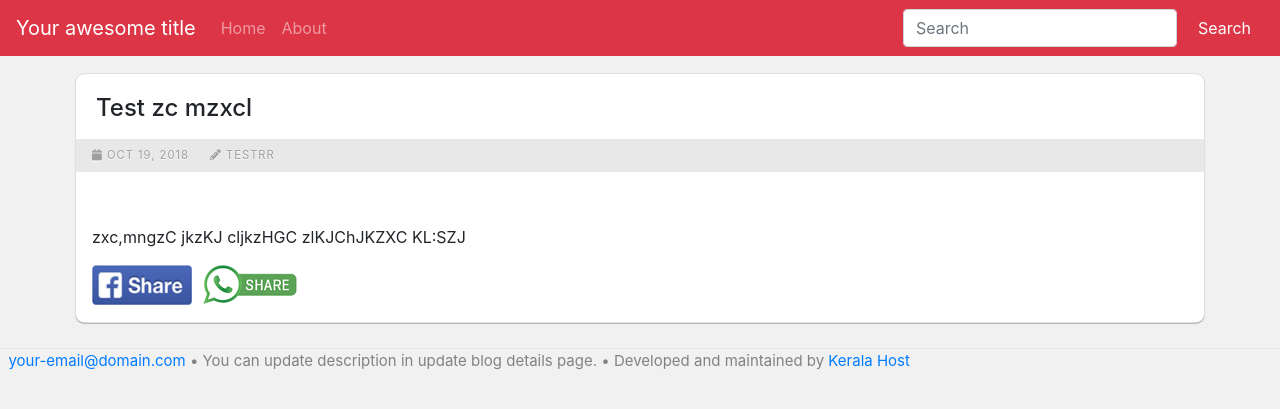
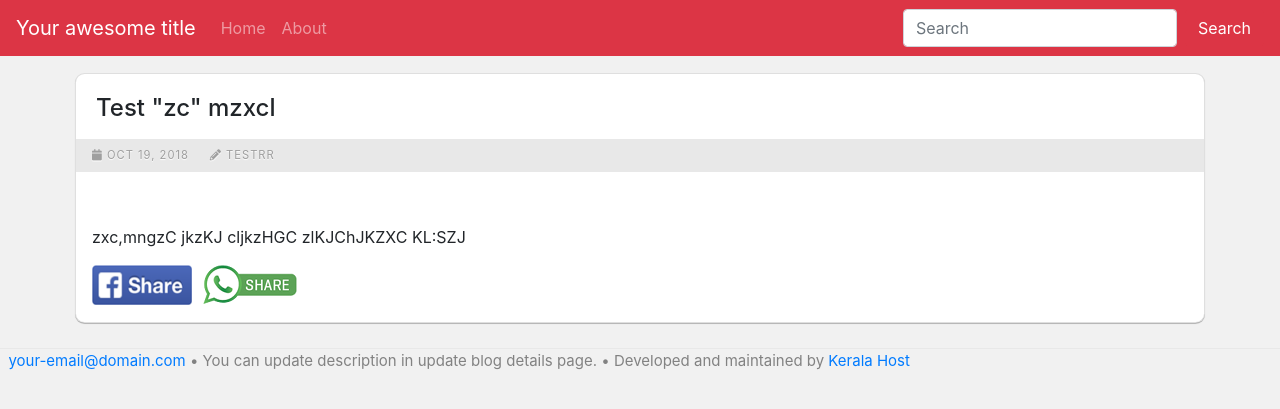
Before and after one commit to bpmottathai/testrr, a Jekyll site: the page built from _posts/2018-10-19-testzcmzxcl.markdown, in a window 1280 px wide. Shown: the top 409 px of the page. Built offline with Jekyll 4.4.1, drawn with Linux system fonts in a browser that asks for light colours; nearby versions of some CDN libraries.

```diff
--- a/_posts/2018-10-19-testzcmzxcl.markdown
+++ b/_posts/2018-10-19-testzcmzxcl.markdown
@@ -1,6 +1,6 @@
 ---
 layout: post
-title:  Test  zc mzxcl
+title:  Test  "zc" mzxcl
 date:   2018-10-19 11:13:14 +0000
 ---
 
```
